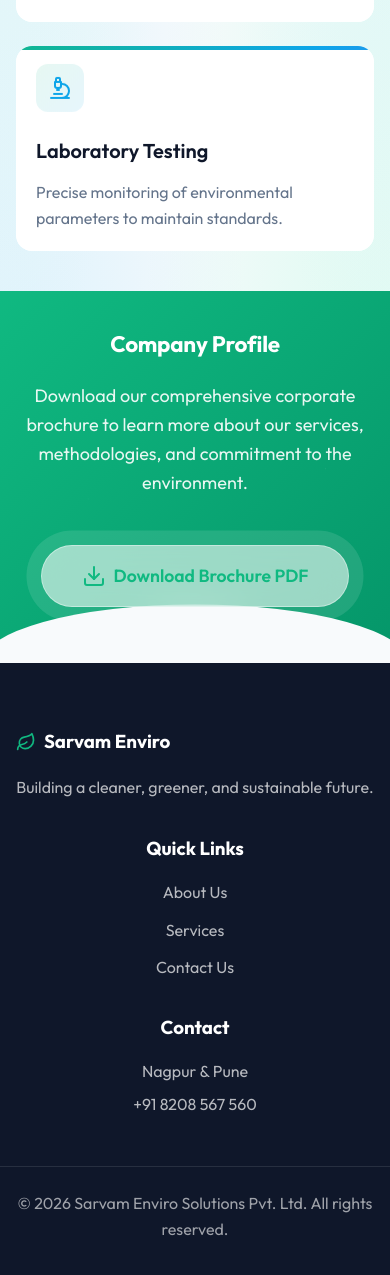
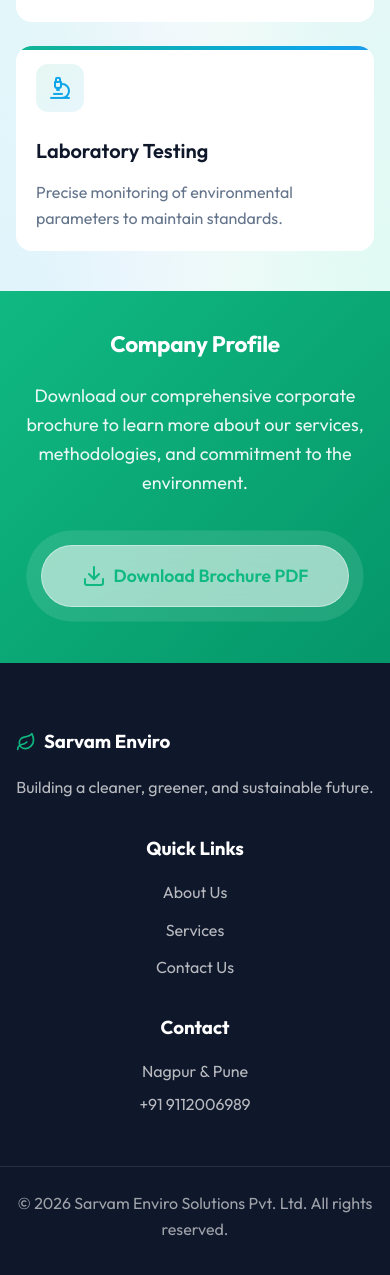
Before and after one commit to ShubhamPatil5959/sarvam-enviro-ui, a React (Vite) app: page / in a window 390 px wide. Shown: the part 1787-3062 px from the top of the page. Built offline with nearby package versions, Linux system fonts and the light colour scheme.

Commit message:
css and mobile number changes

```diff
--- a/src/components/Footer.tsx
+++ b/src/components/Footer.tsx
@@ -25,7 +25,7 @@
         <div>
           <h3 style={{ marginBottom: '1rem' }}>Contact</h3>
           <p style={{ opacity: 0.7, marginBottom: '0.5rem' }}>Nagpur & Pune</p>
-          <p style={{ opacity: 0.7 }}>+91 8208 567 560</p>
+          <p style={{ opacity: 0.7 }}>+91 9112006989</p>
         </div>
       </div>
       <div style={{ textAlign: 'center', marginTop: '3rem', paddingTop: '1.5rem', borderTop: '1px solid rgba(255,255,255,0.1)' }}>
--- a/src/pages/Contact.tsx
+++ b/src/pages/Contact.tsx
@@ -15,14 +15,14 @@
     {
       icon: Phone,
       title: 'Phone',
-      info: '+91 8208 567 560',
+      info: '+91 9112006989',
       color: 'var(--color-secondary)',
       delay: 't-delay-200'
     },
     {
       icon: Mail,
       title: 'Email',
-      info: 'info@sahyadrienviro.com (Placeholder)',
+      info: 'info@sahyadrienviro.com',
       color: 'var(--color-primary)',
       delay: 't-delay-300'
     }
--- a/src/pages/Home.tsx
+++ b/src/pages/Home.tsx
@@ -126,7 +126,7 @@
       </section>
 
       {/* Brochure Download Section */}
-      <section className="section wave-divider" style={{ background: 'linear-gradient(135deg, var(--color-primary), var(--color-primary-dark))', color: 'white', position: 'relative', overflow: 'hidden' }}>
+      <section className="section" style={{ background: 'linear-gradient(135deg, var(--color-primary), var(--color-primary-dark))', color: 'white', position: 'relative', overflow: 'hidden' }}>
         <Particles count={15} colors={['rgba(255,255,255,0.15)', 'rgba(255,255,255,0.1)']} />
         <div className="container reveal" style={{ textAlign: 'center', position: 'relative', zIndex: 2 }}>
           <h2 className="h2" style={{ marginBottom: '1.5rem' }}>Company Profile</h2>
```
